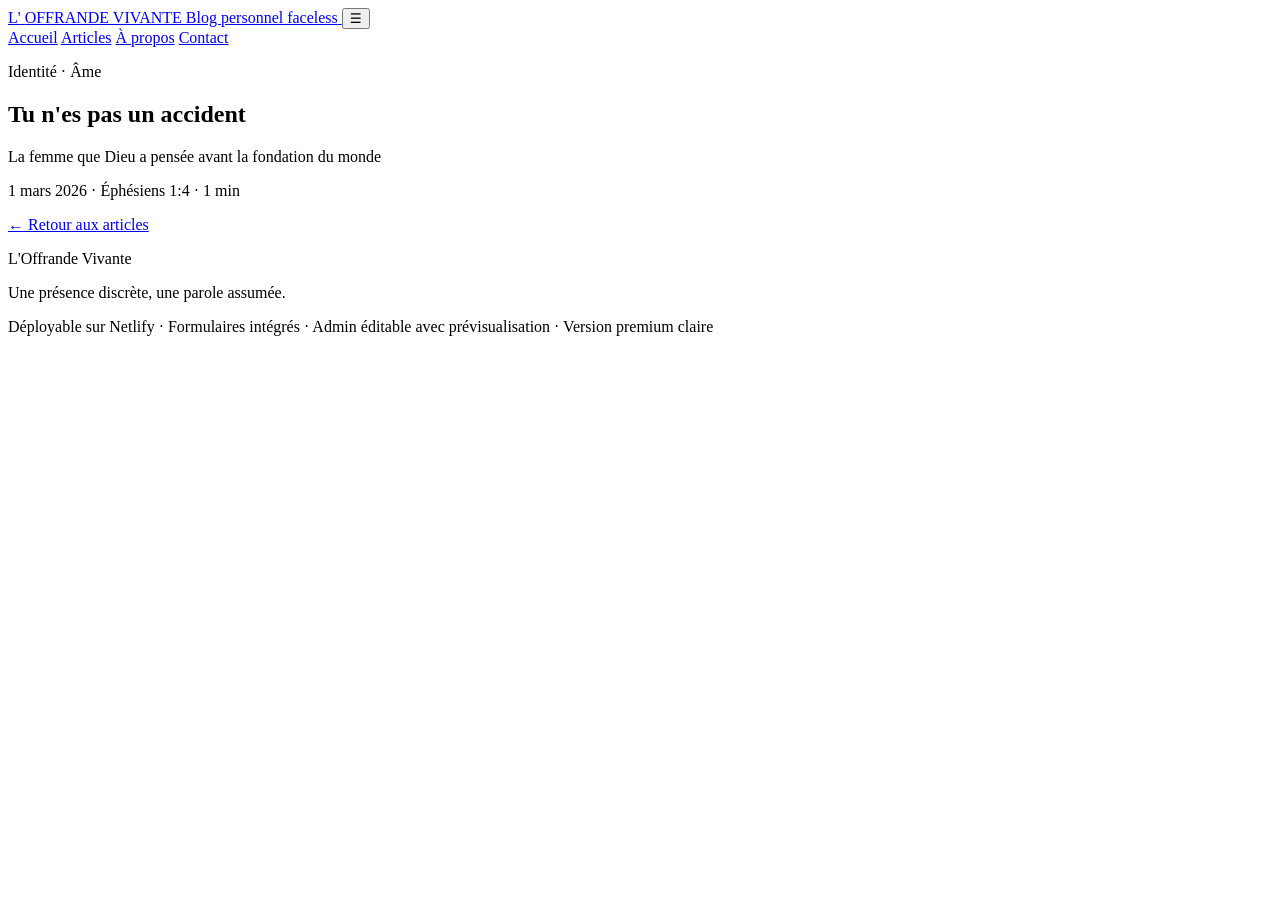
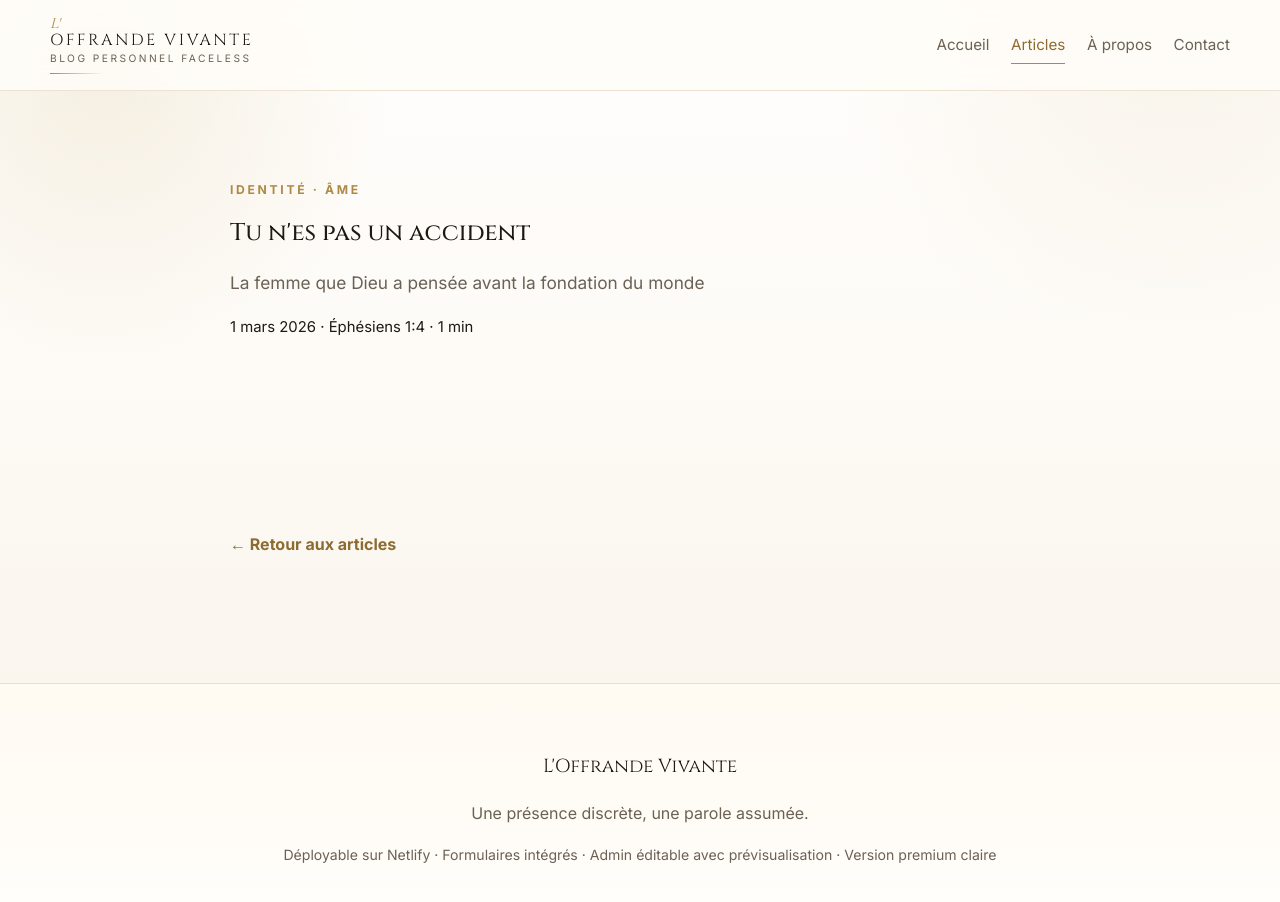
Before and after one commit to boxdepepites-5/offrande-vivante, a plain HTML site: page docs/articles/tu-n-es-pas-un-accident/index.html in a window 1280 px wide. Before the commit the page ends 800 px from the top, so only its background shows below. Drawn offline with nearby package versions, Linux system fonts and the light colour scheme; files that its build step writes are made by us from their sources; the site is published under a folder, as on GitHub Pages, so addresses that start at the root find nothing.

Commit message:
Update index.html

```diff
--- a/docs/articles/tu-n-es-pas-un-accident/index.html
+++ b/docs/articles/tu-n-es-pas-un-accident/index.html
@@ -8,7 +8,7 @@
   <link rel="preconnect" href="https://fonts.googleapis.com">
   <link rel="preconnect" href="https://fonts.gstatic.com" crossorigin>
   <link href="https://fonts.googleapis.com/css2?family=Cormorant+Garamond:wght@400;500;600;700&family=Cinzel:wght@400;500;600&family=Inter:wght@400;500;600;700&display=swap" rel="stylesheet">
-  <link rel="stylesheet" href="/style.css" />
+  <link rel="stylesheet" href="./style.css" />
 </head>
 <body>
   <header class="site-header">
@@ -20,10 +20,10 @@
       </a>
       <button class="menu-toggle" type="button" aria-label="Ouvrir le menu">☰</button>
       <nav class="site-nav">
-        <a href="/" >Accueil</a>
-        <a href="/articles/" aria-current="page">Articles</a>
-        <a href="/a-propos/" >À propos</a>
-        <a href="/contact/" >Contact</a>
+        <a href="./" >Accueil</a>
+        <a href="./articles/" aria-current="page">Articles</a>
+        <a href="./a-propos/" >À propos</a>
+        <a href="./contact/" >Contact</a>
       </nav>
     </div>
   </header>
@@ -43,7 +43,7 @@
   </section>
   <section class="section article-nav">
     <div class="container narrow">
-      <a class="text-link" href="/articles/">← Retour aux articles</a>
+      <a class="text-link" href="./articles/">← Retour aux articles</a>
     </div>
   </section></main>
   <footer class="site-footer">
@@ -53,6 +53,6 @@
       <p class="footer-small">Déployable sur Netlify · Formulaires intégrés · Admin éditable avec prévisualisation · Version premium claire</p>
     </div>
   </footer>
-  <script src="/main.js"></script>
+  <script src="./main.js"></script>
 </body>
 </html>
```
